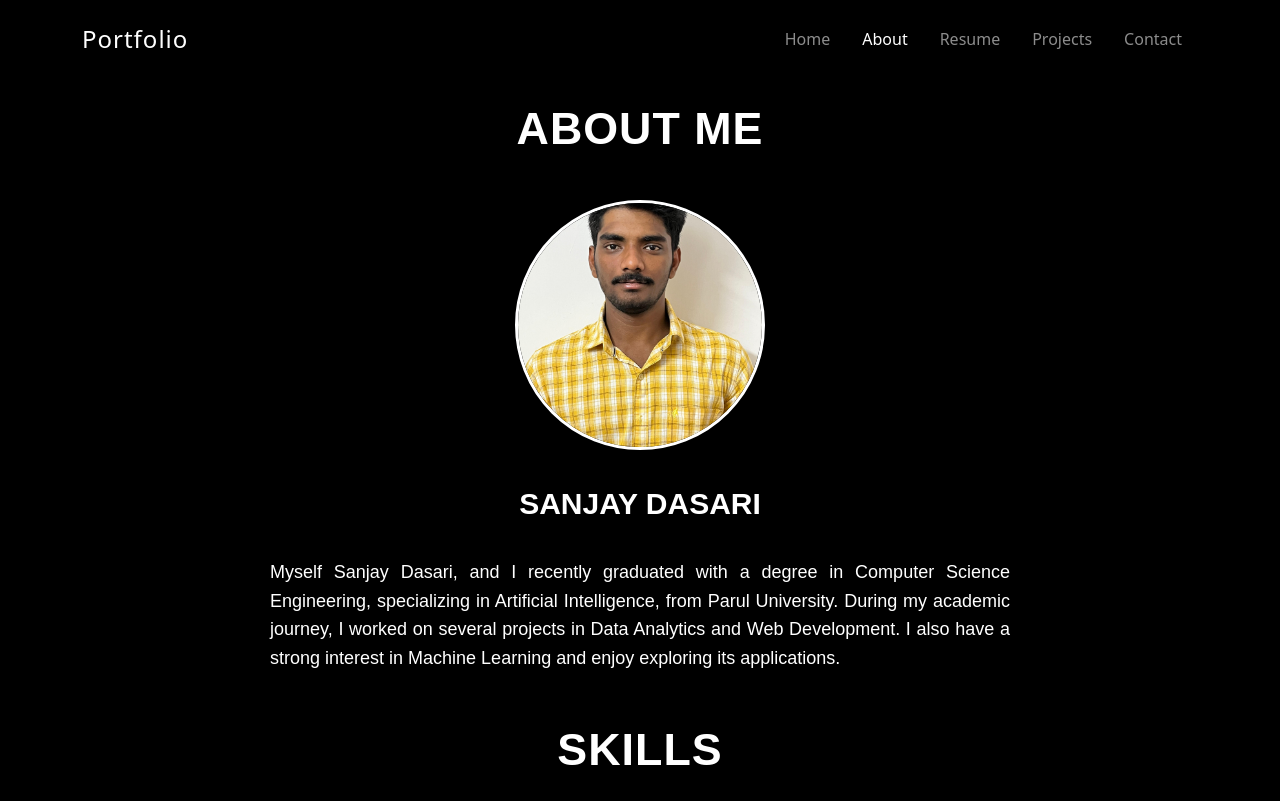
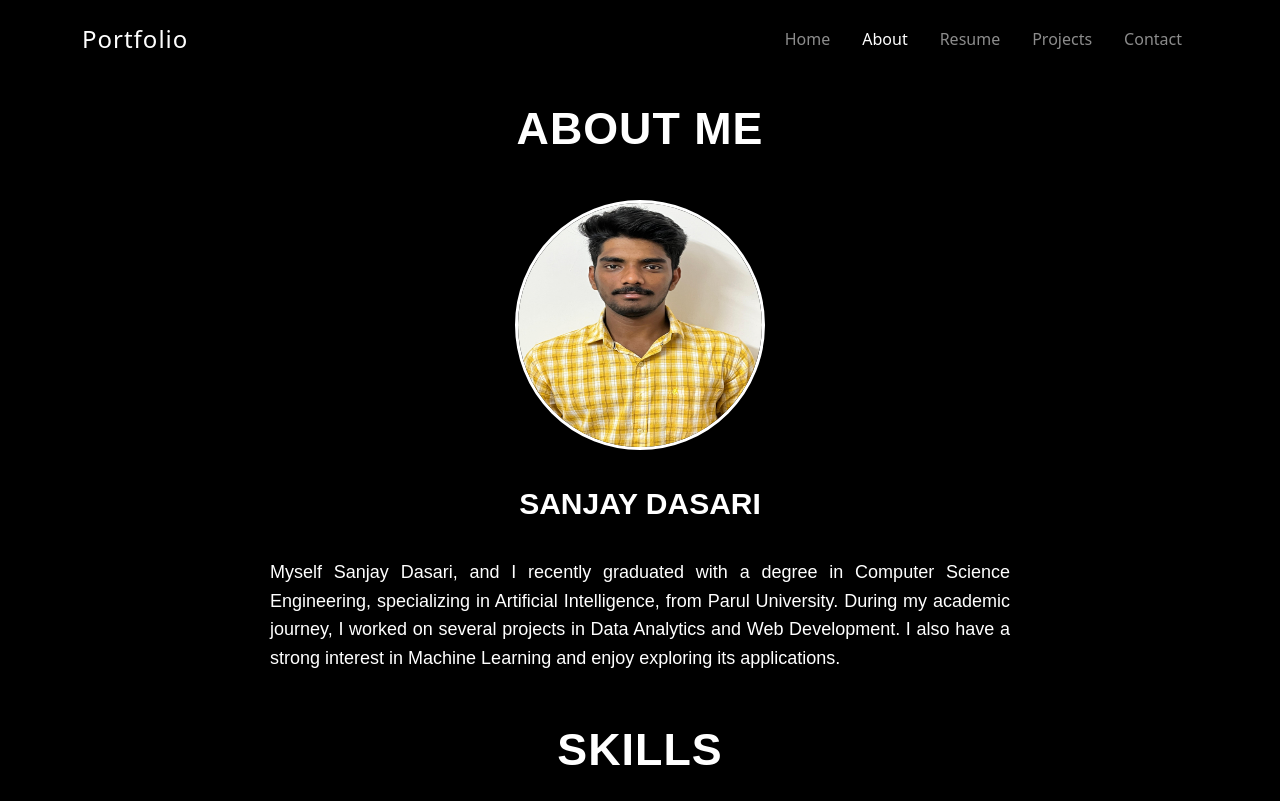
Before and after one commit to Sanjay-799/React-Portfolio, a React (Vite) app in the folder portfolio/: page /about in a window 1280 px wide. Built offline with nearby package versions, Linux system fonts and the light colour scheme.

Commit message:
added skills heading

```diff
--- a/portfolio/src/App.css
+++ b/portfolio/src/App.css
@@ -174,8 +174,9 @@
 .abt-image {
   height: 250px;
   width: 250px;
+
   border-radius: 50%;
-  object-fit: cover;
+  /* object-fit: cover; */
   border: 3px solid white;
 }
 
```
